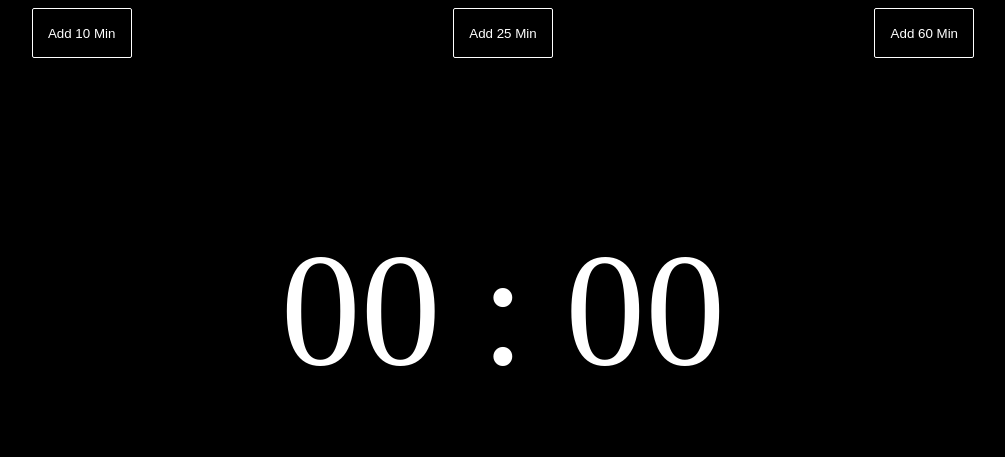
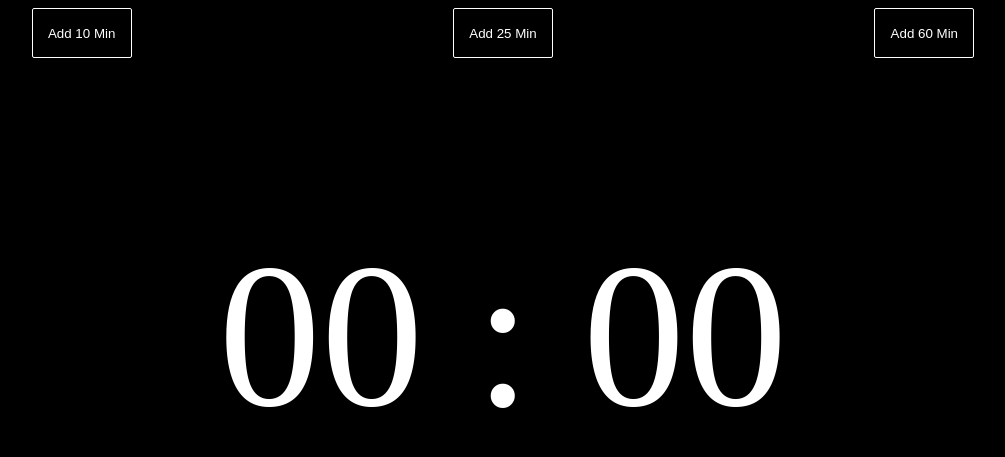
Before and after one commit to moulibrota-das/Pomodoro-Timer, a plain HTML site: page index.html in a window 1280 px wide. Shown: the whole page, without its empty margins (137-1142 px from the left). Drawn offline with Linux system fonts and the light colour scheme.

Commit message:
fixed the font size issue

```diff
--- a/app.css
+++ b/app.css
@@ -12,8 +12,8 @@ body{
 }
 .timeFace{
     text-align: center;
-    font-size: 10em;
-    width: auto;
+    font-size: 16vw;
+    width: 100%;
     height: 100%;
     margin: 10rem 0 10rem 0;
 }
```
